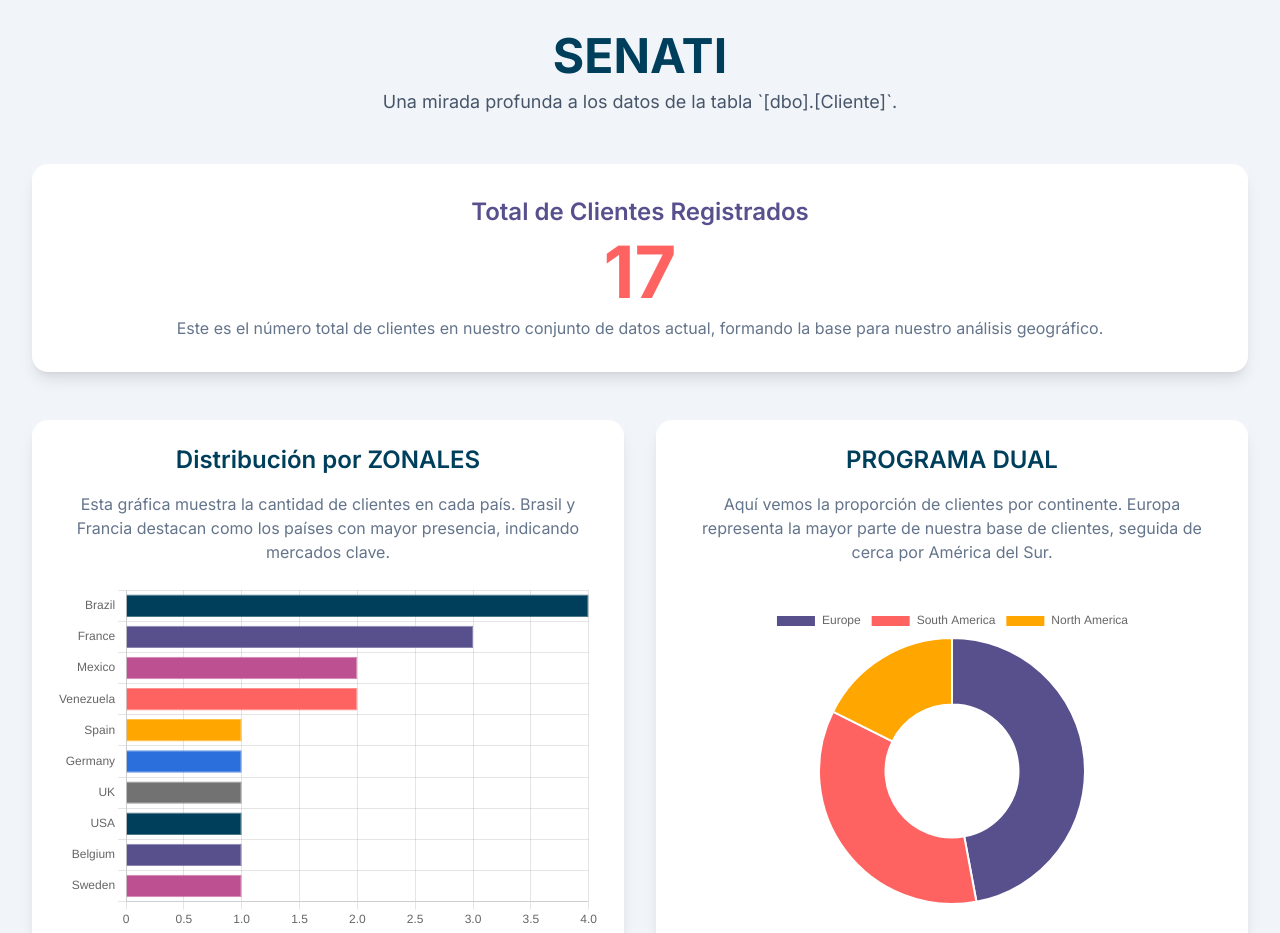
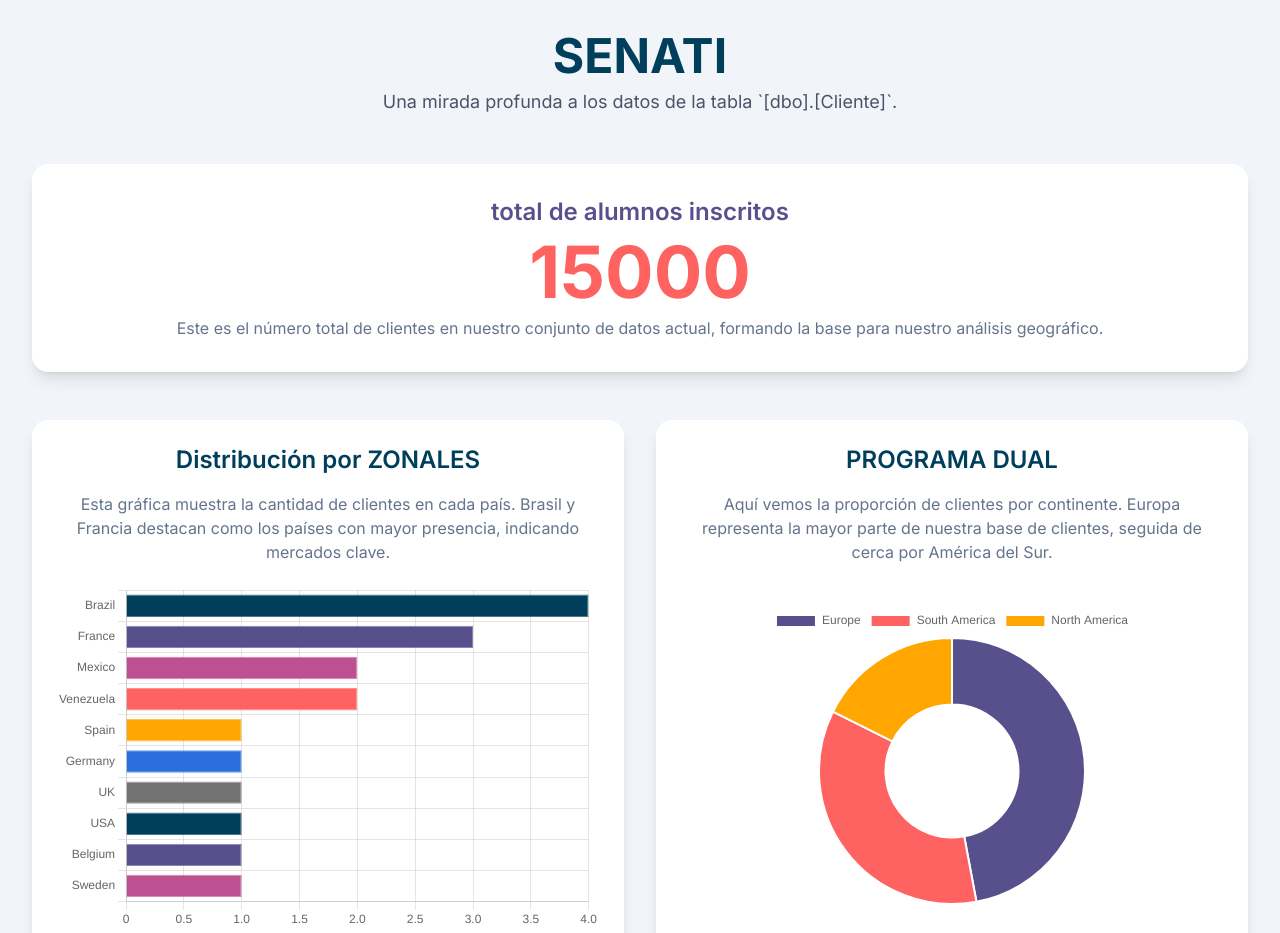
Before and after one commit to cestelares/InfoCIS2025, a plain HTML site: page index.html in a window 1280 px wide. Shown: the top 933 px of the page. Drawn offline with nearby package versions, Linux system fonts and the light colour scheme.

Commit message:
Update index.html

```diff
--- a/index.html
+++ b/index.html
@@ -47,8 +47,8 @@
         </header>
 
         <section class="text-center bg-white rounded-2xl shadow-lg p-8 mb-12">
-             <h2 class="text-2xl font-semibold mb-2" style="color: #58508d;">Total de Clientes Registrados</h2>
-             <p class="text-7xl font-bold" style="color: #ff6361;">17</p>
+             <h2 class="text-2xl font-semibold mb-2" style="color: #58508d;">total de alumnos inscritos</h2>
+             <p class="text-7xl font-bold" style="color: #ff6361;">15000</p>
              <p class="text-slate-500 mt-2">Este es el número total de clientes en nuestro conjunto de datos actual, formando la base para nuestro análisis geográfico.</p>
         </section>
 
```
